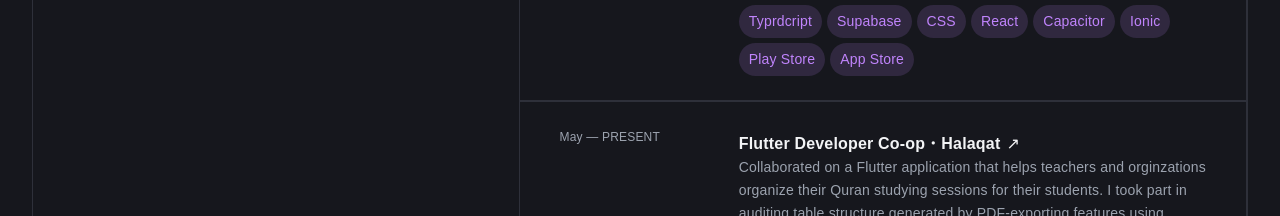
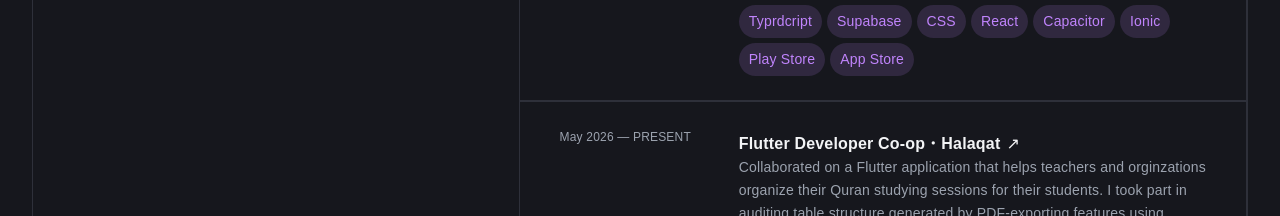
Before and after one commit to maakakasha/portfolio, a React (Vite) app: page / in a window 1280 px wide. Shown: the part 1300-1516 px from the top of the page. Built offline with nearby package versions, Linux system fonts and the light colour scheme; a web font is replaced by a local one.

Commit message:
Rearranged experiences

```diff
--- a/src/domains/experiences/data/experiences.ts
+++ b/src/domains/experiences/data/experiences.ts
@@ -25,6 +25,7 @@ export const experiences: ExperienceProps[] = [
     ],
     link: "https://www.linkedin.com/company/ikmdigital/posts/?feedView=all",
   },
+
   {
     position: "React Developer Co-op",
     company: "Freelancer",
@@ -47,7 +48,7 @@ export const experiences: ExperienceProps[] = [
   {
     position: "Flutter Developer Co-op",
     company: "Halaqat",
-    startDate: "May",
+    startDate: "May 2026",
     endDate: "PRESENT",
     description:
       "Collaborated on a Flutter application that helps teachers and orginzations organize their Quran studying sessions for their students. I took part in auditing table structure generated by PDF-exporting features using standard Dart packages, with alignment with the existing development cycle and guidelines of the project.",
```
